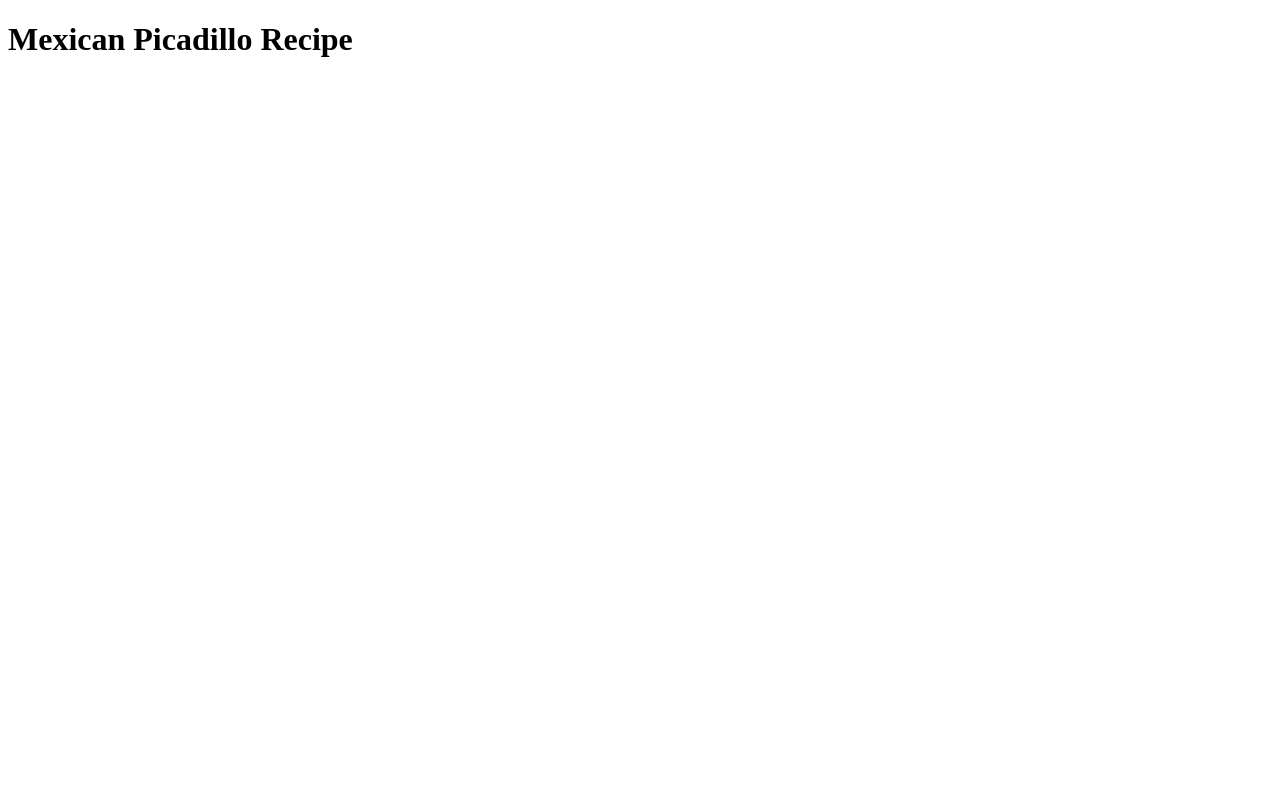
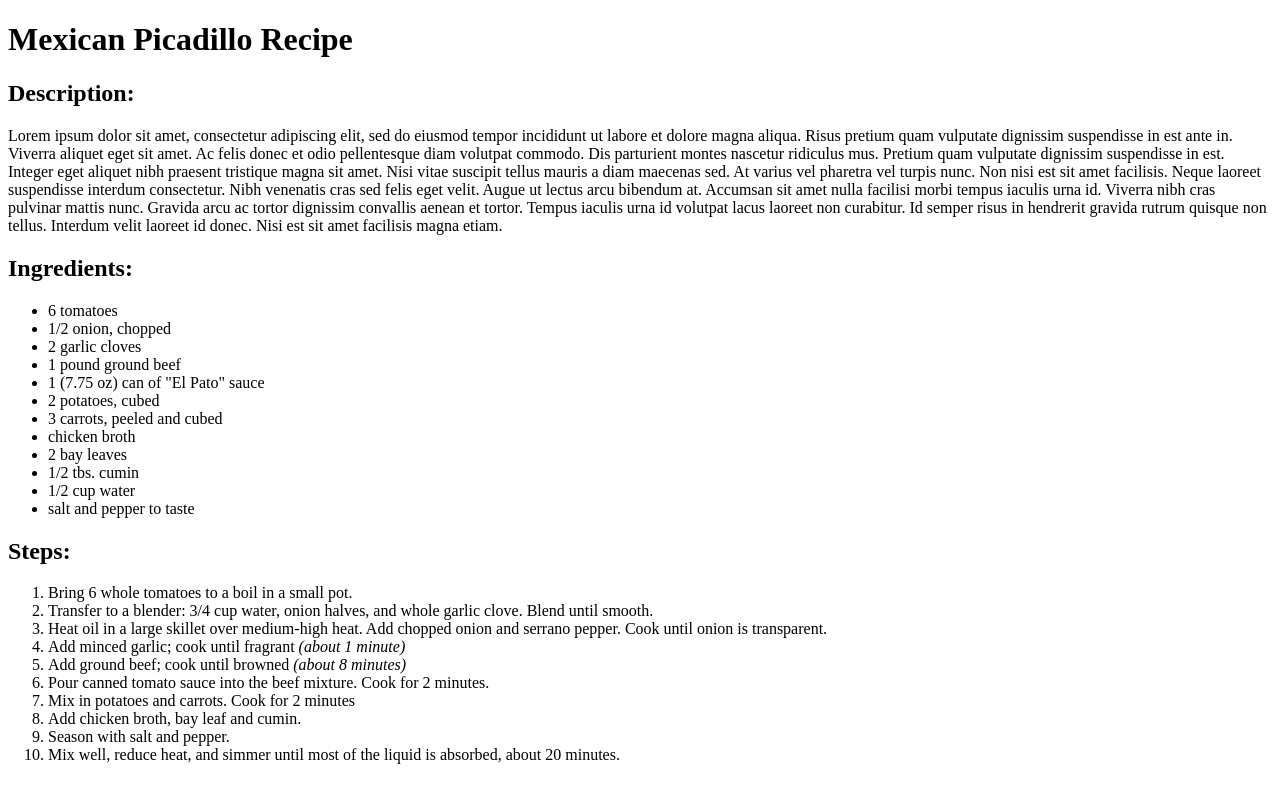
Before and after one commit to quintemsal/odin-recipes, a plain HTML site: page recipes/picadillo.html in a window 1280 px wide. Drawn offline with Linux system fonts and the light colour scheme.

Commit message:
Modify contents of picadillo.html elements
Include placeholder description for recipe, unordered list of ingredients
and an ordered list of steps.

```diff
--- a/recipes/picadillo.html
+++ b/recipes/picadillo.html
@@ -7,5 +7,41 @@
     </head>
     <body>
         <h1>Mexican Picadillo Recipe</h1>
+        <!--Insert image of finished dish under this heading-->
+        <h2>Description:</h2>
+        <p>
+            Lorem ipsum dolor sit amet, consectetur adipiscing elit, sed do eiusmod tempor incididunt ut labore et dolore magna aliqua. Risus pretium quam vulputate dignissim suspendisse in est ante in. Viverra aliquet eget sit amet. Ac felis donec et odio pellentesque diam volutpat commodo. Dis parturient montes nascetur ridiculus mus. Pretium quam vulputate dignissim suspendisse in est. Integer eget aliquet nibh praesent tristique magna sit amet. Nisi vitae suscipit tellus mauris a diam maecenas sed. At varius vel pharetra vel turpis nunc. Non nisi est sit amet facilisis. Neque laoreet suspendisse interdum consectetur. Nibh venenatis cras sed felis eget velit. Augue ut lectus arcu bibendum at. Accumsan sit amet nulla facilisi morbi tempus iaculis urna id. Viverra nibh cras pulvinar mattis nunc. Gravida arcu ac tortor dignissim convallis aenean et tortor. Tempus iaculis urna id volutpat lacus laoreet non curabitur. Id semper risus in hendrerit gravida rutrum quisque non tellus. Interdum velit laoreet id donec. Nisi est sit amet facilisis magna etiam.</p>
+
+        <h2>Ingredients:</h2>
+        <ul>
+            <li>6 tomatoes</li>
+            <li>1/2 onion, chopped</li>
+            <li>2 garlic cloves</li>
+            <li>1 pound ground beef</li>
+            <li>1 (7.75 oz) can of "El Pato" sauce</li>
+            <li>2 potatoes, cubed</li>
+            <li>3 carrots, peeled and cubed</li>
+            <li>chicken broth</li>
+            <li>2 bay leaves</li>
+            <li>1/2 tbs. cumin</li>
+            <li>1/2 cup water</li>
+            <li>salt and pepper to taste</li>
+        </ul>
+
+        <h2>Steps:</h2>
+
+        <ol>
+            <li>Bring 6 whole tomatoes to a boil in a small pot.</li>
+            <li>Transfer to a blender: 3/4 cup water, onion halves, and whole garlic clove. Blend until smooth.</li>
+            <li>Heat oil in a large skillet over medium-high heat. Add chopped onion and serrano pepper. Cook until onion is transparent.</li>
+            <li>Add minced garlic; cook until fragrant <em>(about 1 minute)</em></li>
+            <li>Add ground beef; cook until browned <em>(about 8 minutes)</em></li>
+            <li>Pour canned tomato sauce into the beef mixture. Cook for 2 minutes. </li>
+            <li>Mix in potatoes and carrots. Cook for 2 minutes</li>
+            <li>Add chicken broth, bay leaf and cumin.</li>
+            <li>Season with salt and pepper. </li>
+            <li>Mix well, reduce heat, and simmer until most of the liquid is absorbed, about 20 minutes.</li>
+        </ol>
+
     </body>
 </html>
```
Lines whose indentation alone changed are shown as unchanged.
